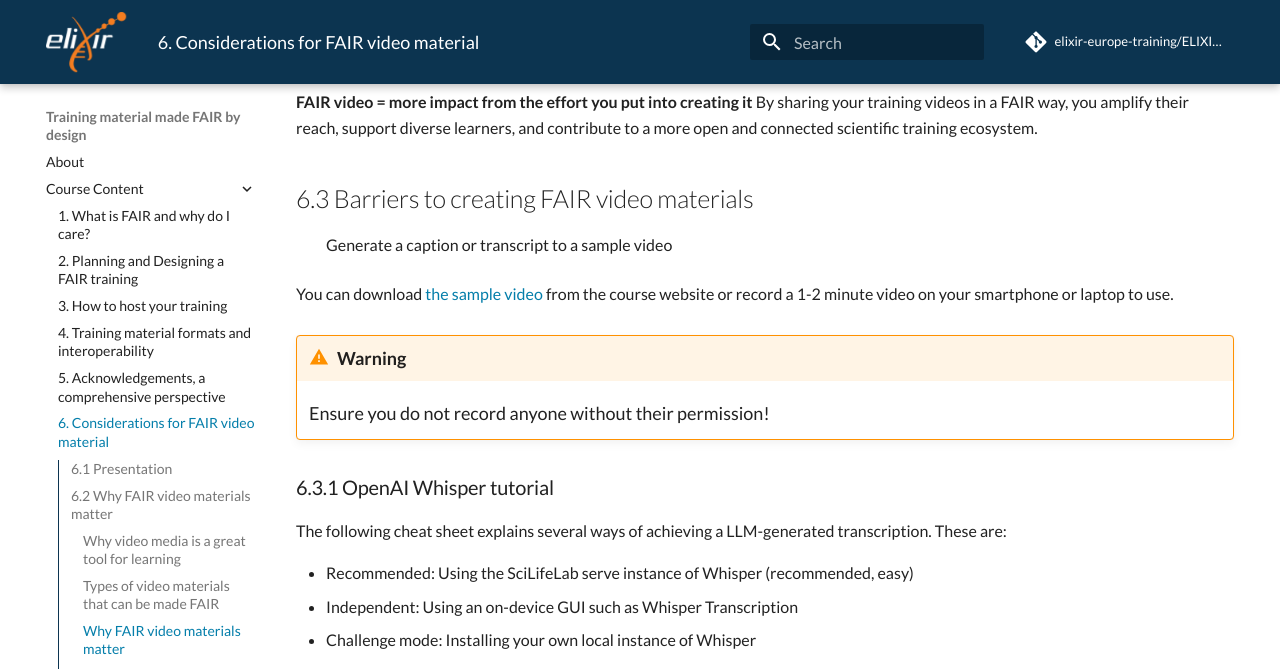
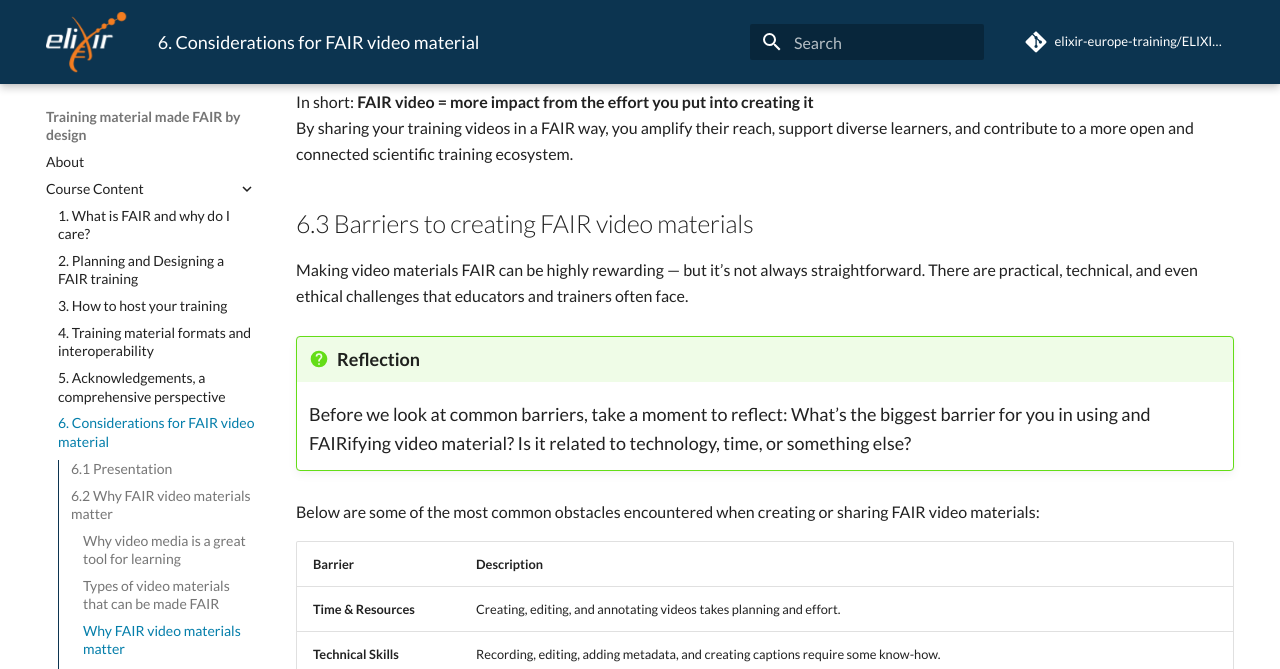
Before and after one commit to elixir-europe-training/ELIXIR-TrP-FAIR-Material-By-Design, an MkDocs documentation site: the page built from docs/chapters/chapter_06.md, in a window 1280 px wide and 1400 px high, scrolled down 2837 px. Shown: the top 669 px of the window. Built offline with MkDocs 1.6.1 and Material for MkDocs 9.7.7, drawn with Linux system fonts in a browser that asks for light colours; comment, search, counter and statistics services are not loaded; the version menu is left out; some of the changed text lies outside the part shown; grey boxes are pictures that could not be loaded.

Commit message:
Update chapter_06.md

```diff
--- a/docs/chapters/chapter_06.md
+++ b/docs/chapters/chapter_06.md
@@ -47,18 +47,18 @@
 
 !!! note "Exercise"
 
-    Find a short video (for example, on YouTube, Protocols.io, Zenodo, or another platform) that you might want to include in your own course, or use one of two sample videos that can be found [here](https://www.youtube.com/watch?v=VUGsZgQaAZs) and [here](https://www.protocols.io/view/video-protocol-for-sorting-drosophila-pupae-n2bvjx8nwlk5/v1) For your chosen video, take 5–10 minutes to assess:
+    Find a short video (for example on YouTube, Protocols.io, Zenodo, or another platform) that you might want to include in your own course, or use one of two sample videos that can be found [here](https://www.youtube.com/watch?v=VUGsZgQaAZs) and [here](https://www.protocols.io/view/video-protocol-for-sorting-drosophila-pupae-n2bvjx8nwlk5/v1). For your chosen video, take 5–10 minutes to assess:
 
-    - Findable → Is it hosted on a trusted platform? Does it have a DOI or persistent identifier?
-    - Accessible → Is the access type and language defined? Can the video or transcript be downloaded?
-    - Interoperable → Are there captions or transcripts? Is it in a standard format (e.g. .mp4, .mov)?
-    - Reusable → Is there a clear license? Are contributors and tools properly attributed? Is there versioning information?
+    - **Findable** → Is it hosted on a trusted platform? Does it have a DOI or persistent identifier?
+    - **Accessible** → Is the access type and language defined? Can the video or transcript be downloaded?
+    - **Interoperable** → Are there captions or transcripts? Is it in a standard format (e.g. .mp4, .mov)?
+    - **Reusable** → Is there a clear license? Are contributors and tools properly attributed? Is there versioning information?
 
     Document your findings [here](https://docs.google.com/document/d/e/2PACX-1vTAvSqdNhrO_ZNsRvzPSulFxucFkbNN7UvnC1oFvyFZtG4H0wZWBgcGFWct2ynB8eFA3UwDeAehT_Xb/pub)
 
 !!! question "Reflection"
 
-    Take a moment to reflect:
+    After the exercise, take a moment to reflect:
 
     - Was the video material you chose FAIR?
     - How easy would it be for you to reuse this material?
@@ -74,13 +74,35 @@
 - It allow others to legally adapt or remix content
 - It ensures videos remain available and understandable over time
 
-**FAIR video = more impact from the effort you put into creating it**
+In short: **FAIR video = more impact from the effort you put into creating it**
 By sharing your training videos in a FAIR way, you amplify their reach, support diverse learners, and contribute to a more open and connected scientific training ecosystem.
 
 
 ## 6.3 Barriers to creating FAIR video materials
+Making video materials FAIR can be highly rewarding — but it’s not always straightforward. There are practical, technical, and even ethical challenges that educators and trainers often face.
+
+!!! question "Reflection"
+
+    Before we look at common barriers, take a moment to reflect:
+    What’s the biggest barrier for you in using and FAIRifying video material? Is it related to technology, time, or something else?
+
+Below are some of the most common obstacles encountered when creating or sharing FAIR video materials:
+
+| **Barrier** | **Description** |
+|--------------|------------------|
+| **Time & Resources** | Creating, editing, and annotating videos takes planning and effort. |
+| **Technical Skills** | Recording, editing, adding metadata, and creating captions require some know-how. |
+| **Knowledge Gaps** | Limited awareness of FAIR video practices or suitable hosting platforms. |
+| **Infrastructure** | Not all organizations have repositories or tools for storing videos with FAIR metadata. |
+| **Licensing & Permissions** | Confusion about copyright, reuse rights, and privacy when sharing video content. |
+| **AI & Ethics** | Emerging tools (e.g., for transcription or editing) raise questions about bias, transparency, and attribution. |
+| **File Size & Storage Limits** | High-quality video files are large, making them harder to host on institutional repositories or platforms like Zenodo (often limited to 50 GB per upload). |
+| **Metadata Complexity** | Video materials often need multiple layers of metadata (e.g., author, content, format, transcript, licensing), and it’s not always clear where or how to include these. |
+
+Even though these barriers exist, many can be overcome with planning, collaboration, and the right tools. In the next section, we’ll look at practical steps and minimum FAIR-by-design practices to help make your video materials more FAIR without requiring expert-level skills.
 
 
+## 6.4 AI and FAIR video material
 
 : Generate a caption or transcript to a sample video
 
```
